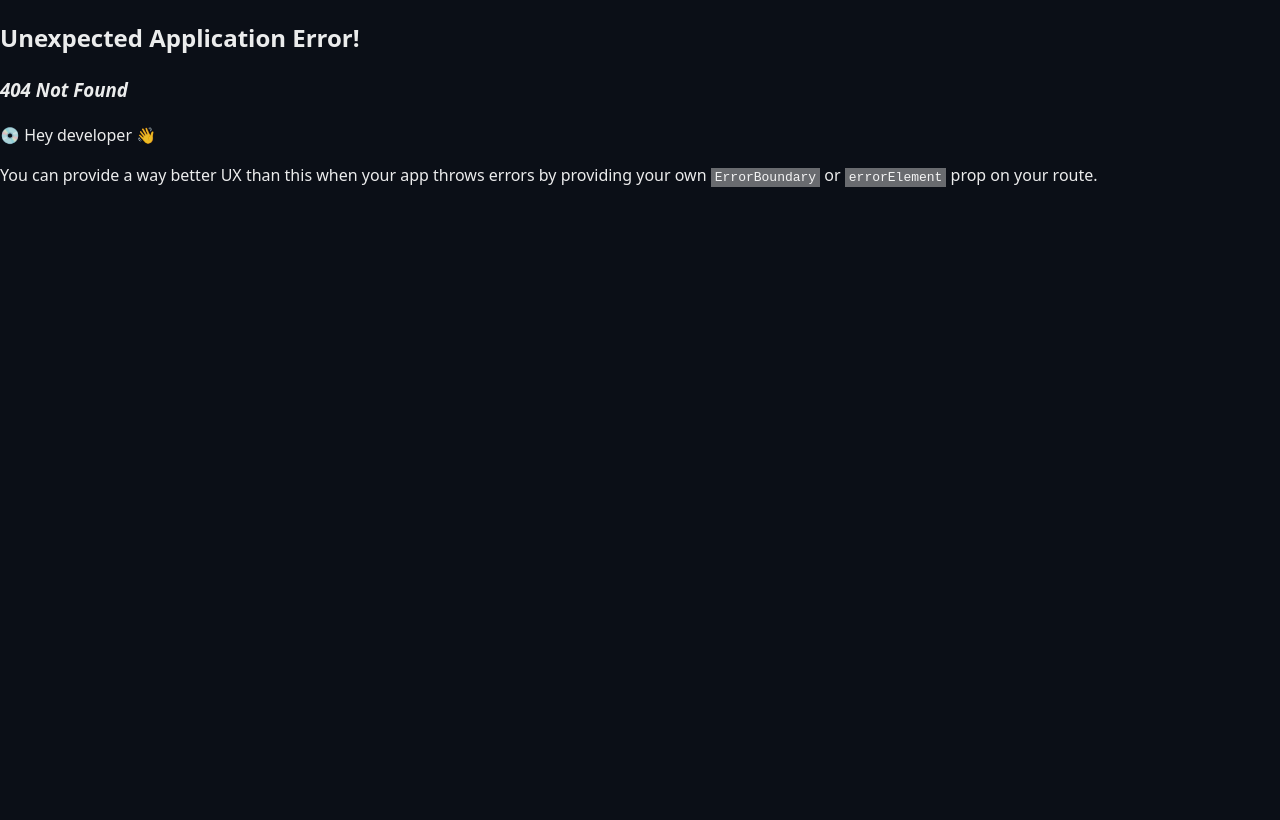
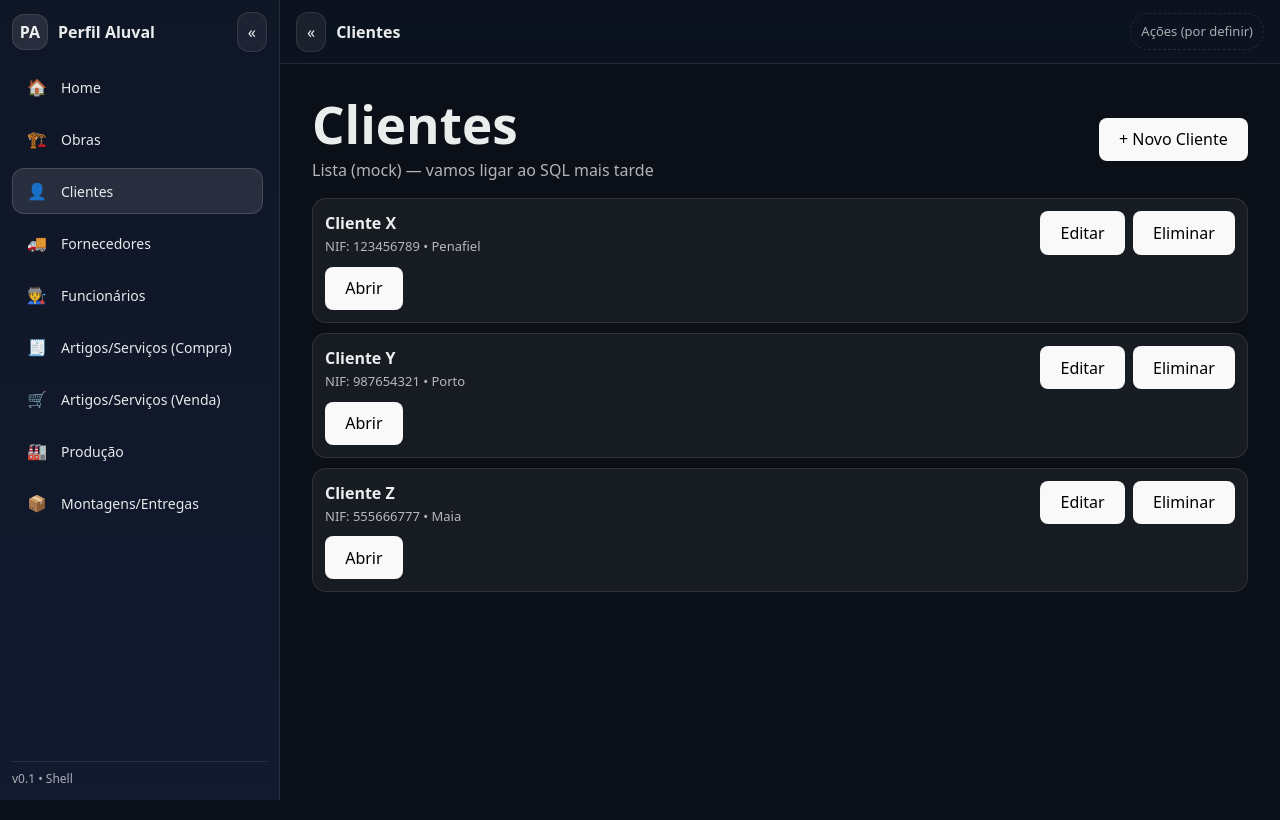
Before and after one commit to migueltorres10/PerfilAluval, a React app in the folder frontend/: page /clientes in a window 1280 px wide. Before the commit this address had no page. Built offline with nearby package versions, Linux system fonts and the light colour scheme; the HTML template or start-up script is replaced by a standard one.

Commit message:
feat(clientes): add list page and wire to single form routes

```diff
--- a/frontend/src/app/router.jsx
+++ b/frontend/src/app/router.jsx
@@ -2,6 +2,8 @@ import { createBrowserRouter } from "react-router-dom";
 import AppLayout from "../layouts/AppLayout";
 import Home from "../pages/Home/Home";
 import ClienteFormPage from "../pages/Clientes/ClienteFormPage";
+import ClientesListPage from "../pages/Clientes/ClientesListPage";
+
 
 export const router = createBrowserRouter([
   {
@@ -10,9 +12,11 @@ export const router = createBrowserRouter([
     children: [
       { index: true, element: <Home /> },
       // Clientes
+      { path: "clientes", element: <ClientesListPage /> },
       { path: "clientes/novo", element: <ClienteFormPage /> },
       { path: "clientes/:id", element: <ClienteFormPage /> },
       { path: "clientes/:id/eliminar", element: <ClienteFormPage /> },
+
     ],
   },
 ]);
--- a/frontend/src/components/Topbar/Topbar.jsx
+++ b/frontend/src/components/Topbar/Topbar.jsx
@@ -1,18 +1,21 @@
 import { useLocation } from "react-router-dom";
 
 const titleByPath = (path) => {
-  const map = {
-    "/": "Home",
-    "/obras": "Obras",
-    "/clientes": "Clientes",
-    "/fornecedores": "Fornecedores",
-    "/funcionarios": "Funcionários",
-    "/artigos-compra": "Artigos/Serviços (Compra)",
-    "/artigos-venda": "Artigos/Serviços (Venda)",
-    "/producao": "Produção",
-    "/montagens-entregas": "Montagens/Entregas",
-  };
-  return map[path] || "Página";
+  if (path === "/") return "Home";
+  if (path === "/clientes") return "Clientes";
+  if (path === "/clientes/novo") return "Novo Cliente";
+  if (path.startsWith("/clientes/") && path.endsWith("/eliminar")) return "Eliminar Cliente";
+  if (path.startsWith("/clientes/")) return "Editar Cliente";
+
+  if (path === "/obras") return "Obras";
+  if (path === "/fornecedores") return "Fornecedores";
+  if (path === "/funcionarios") return "Funcionários";
+  if (path === "/artigos-compra") return "Artigos/Serviços (Compra)";
+  if (path === "/artigos-venda") return "Artigos/Serviços (Venda)";
+  if (path === "/producao") return "Produção";
+  if (path === "/montagens-entregas") return "Montagens/Entregas";
+
+  return "Página";
 };
 
 export default function TopBar({ onOpenMobileNav, isCollapsed, onToggleCollapse }) {
--- /dev/null
+++ b/frontend/src/pages/Clientes/ClientesListPage.jsx
@@ -0,0 +1,69 @@
+import { useNavigate } from "react-router-dom";
+
+const mockClientes = [
+  { id: 101, nome: "Cliente X", nif: "123456789", localidade: "Penafiel" },
+  { id: 102, nome: "Cliente Y", nif: "987654321", localidade: "Porto" },
+  { id: 103, nome: "Cliente Z", nif: "555666777", localidade: "Maia" },
+];
+
+export default function ClientesListPage() {
+  const navigate = useNavigate();
+
+  return (
+    <div style={{ padding: 16 }}>
+      <div style={{ display: "flex", alignItems: "center", justifyContent: "space-between", gap: 12 }}>
+        <div>
+          <h1 style={{ margin: 0 }}>Clientes</h1>
+          <p style={{ margin: "6px 0 0 0", opacity: 0.75 }}>Lista (mock) — vamos ligar ao SQL mais tarde</p>
+        </div>
+
+        <button type="button" onClick={() => navigate("/clientes/novo")}>
+          + Novo Cliente
+        </button>
+      </div>
+
+      <div style={{ marginTop: 16, display: "grid", gap: 10 }}>
+        {mockClientes.map((c) => (
+          <div
+            key={c.id}
+            style={{
+              padding: 12,
+              borderRadius: 14,
+              border: "1px solid rgba(255,255,255,0.10)",
+              background: "rgba(255,255,255,0.05)",
+              display: "flex",
+              alignItems: "flex-start",
+              justifyContent: "space-between",
+              gap: 12,
+            }}
+          >
+            <div style={{ minWidth: 0 }}>
+              <div style={{ fontWeight: 750, whiteSpace: "nowrap", overflow: "hidden", textOverflow: "ellipsis" }}>
+                {c.nome}
+              </div>
+              <div style={{ opacity: 0.75, fontSize: 13, marginTop: 2 }}>
+                NIF: {c.nif} • {c.localidade}
+              </div>
+              <button
+                type="button"
+                onClick={() => navigate(`/clientes/${c.id}`)}
+                style={{ marginTop: 10 }}
+              >
+                Abrir
+              </button>
+            </div>
+
+            <div style={{ display: "flex", gap: 8, flexShrink: 0 }}>
+              <button type="button" onClick={() => navigate(`/clientes/${c.id}`)}>
+                Editar
+              </button>
+              <button type="button" onClick={() => navigate(`/clientes/${c.id}/eliminar`)}>
+                Eliminar
+              </button>
+            </div>
+          </div>
+        ))}
+      </div>
+    </div>
+  );
+}
```
